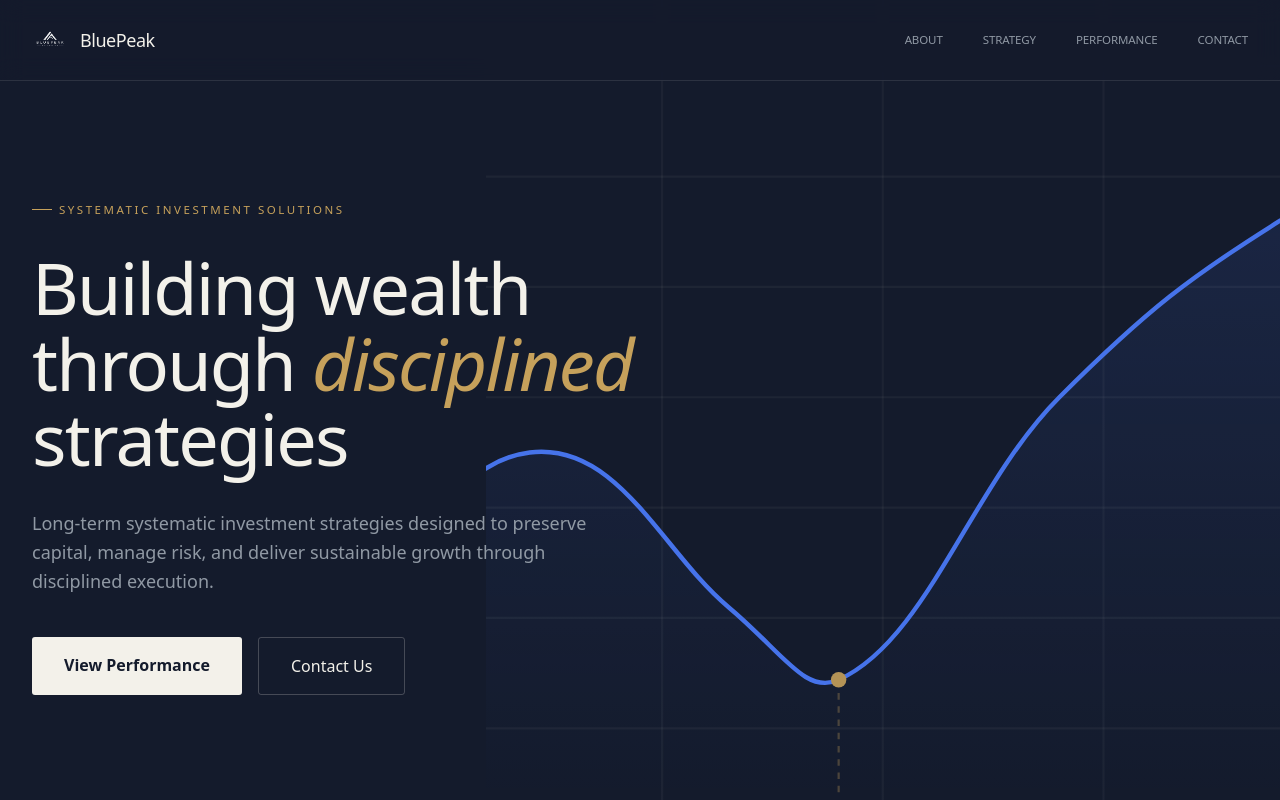
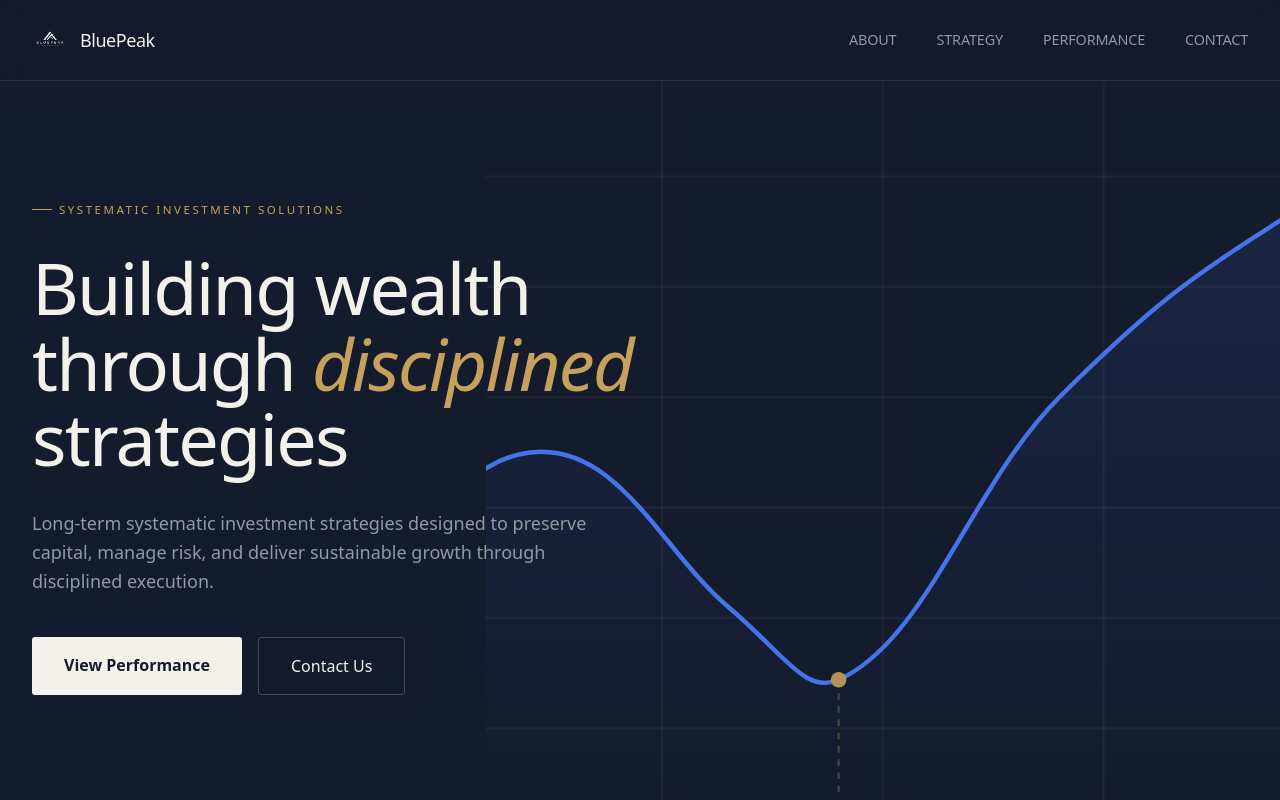
Before and after one commit to wahy03/bluepeak-strategies, a Next.js app: page / in a window 1280 px wide. Shown: the top 800 px of the page. Built offline with nearby package versions, Linux system fonts and the light colour scheme.

Commit message:
Redesign: premium dark navy theme

```diff
--- a/app/components/Nav.tsx
+++ b/app/components/Nav.tsx
@@ -27,7 +27,7 @@ export default function Nav() {
           </span>
         </Link>
 
-        <div className="hidden md:flex items-center gap-10 font-data text-[0.72rem] tracking-[0.14em] uppercase text-[#9099a4]">
+        <div className="hidden md:flex items-center gap-10 font-data text-[0.9rem] tracking-[0.12em] uppercase text-[#9099a4]">
           {LINKS.map((link) => (
             <a
               key={link.href}
@@ -59,7 +59,7 @@ export default function Nav() {
       </div>
 
       {open && (
-        <div className="md:hidden border-t border-white/[0.08] bg-[#141b2c] px-6 py-6 flex flex-col gap-5 font-data text-xs tracking-[0.14em] uppercase text-[#9099a4]">
+        <div className="md:hidden border-t border-white/[0.08] bg-[#141b2c] px-6 py-6 flex flex-col gap-5 font-data text-sm tracking-[0.12em] uppercase text-[#9099a4]">
           {LINKS.map((link) => (
             <a
               key={link.href}
```
